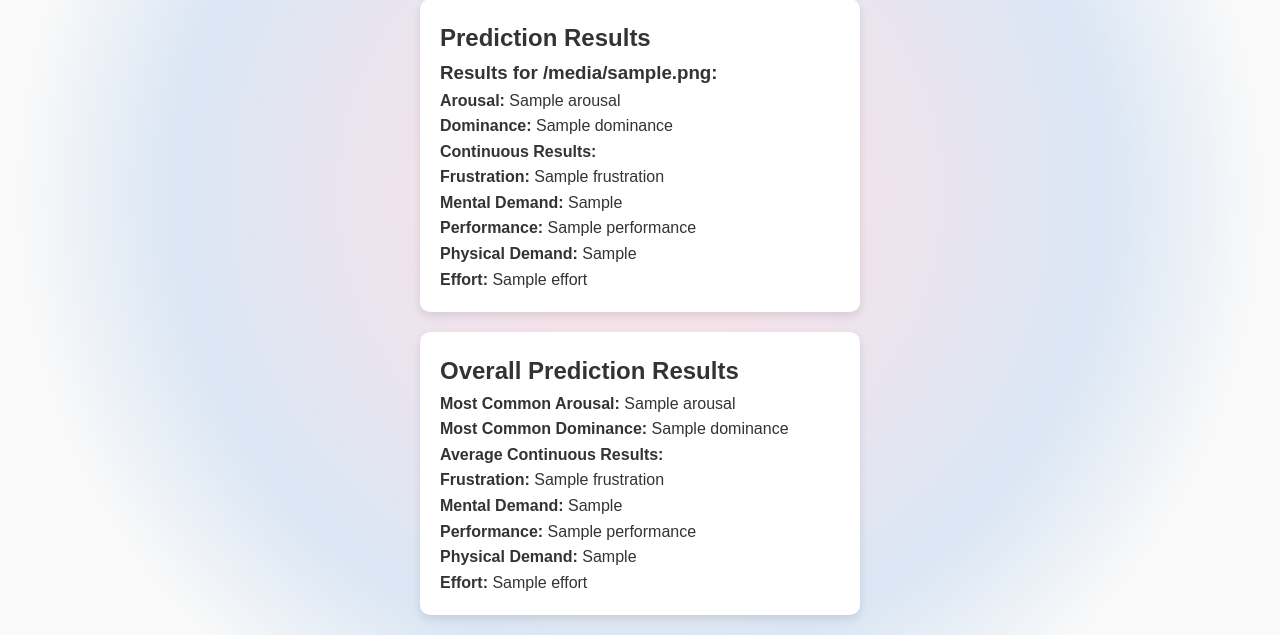
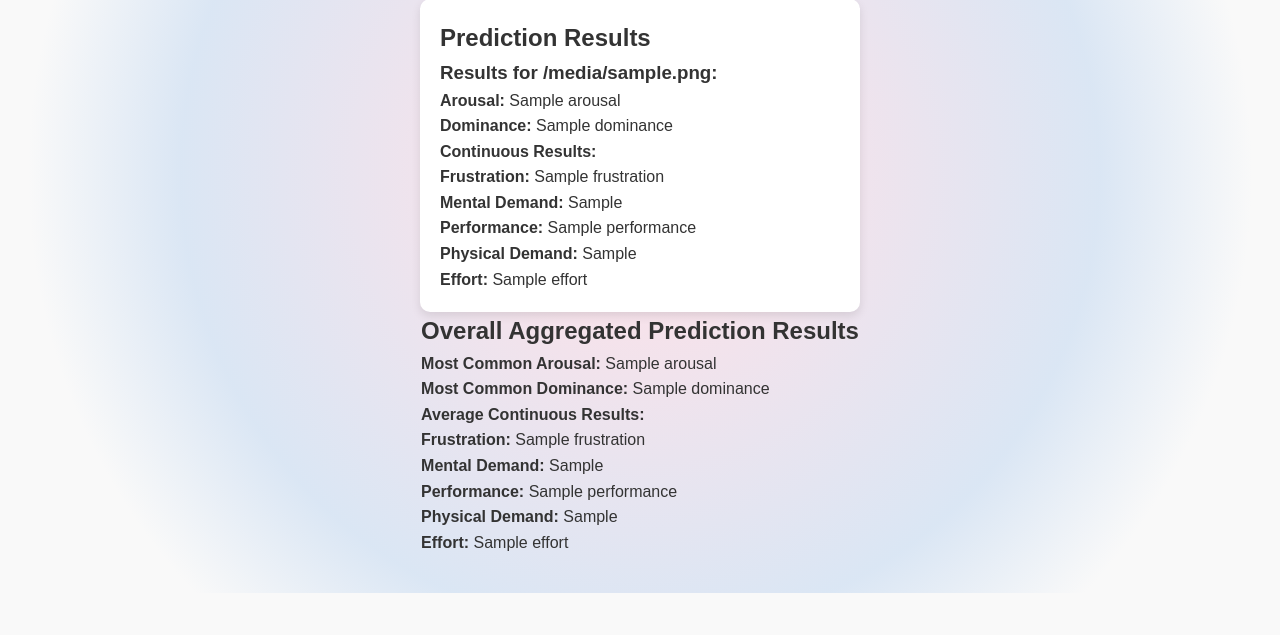
Before and after one commit to miiciiii/django_model_api, a Django app: template templates/testresnet.html in a window 1280 px wide. Shown: the part 247-882 px from the top of the page. After the commit the page ends 840 px from the top, so only its background shows below. Run offline with Django 5.2, Linux system fonts and the light colour scheme; the template is opened without the code that fills it: most values are stand-ins (such as "Sample title", 1, 10 or a date in 2020); parts of the project's set-up code (start-up, migrations or seed data) failed here and were passed over.

Commit message:
Working with Overall Results

```diff
--- a/templates/testresnet.html
+++ b/templates/testresnet.html
@@ -16,7 +16,7 @@
         <button type="submit">Upload Images</button>
     </form>
 
-    <!-- Display prediction results -->
+    <!-- Display individual prediction results -->
     {% if results %}
         <div class="results">
             <h2>Prediction Results</h2>
@@ -36,19 +36,19 @@
         </div>
     {% endif %}
 
-    <!-- Display overall prediction results -->
-    {% if overall_results %}
-        <div class="overall-results">
-            <h2>Overall Prediction Results</h2>
-            <p><strong>Most Common Arousal:</strong> {{ overall_results.arousal }}</p>
-            <p><strong>Most Common Dominance:</strong> {{ overall_results.dominance }}</p>
+    <!-- Display overall aggregated prediction results -->
+    {% if aggregated_results %}
+        <div class="aggregated-results">
+            <h2>Overall Aggregated Prediction Results</h2>
+            <p><strong>Most Common Arousal:</strong> {{ aggregated_results.arousal }}</p>
+            <p><strong>Most Common Dominance:</strong> {{ aggregated_results.dominance }}</p>
             <h4>Average Continuous Results:</h4>
             <ul>
-                <li><strong>Frustration:</strong> {{ overall_results.average_continuous.frustration }}</li>
-                <li><strong>Mental Demand:</strong> {{ overall_results.average_continuous.mental_demand }}</li>
-                <li><strong>Performance:</strong> {{ overall_results.average_continuous.performance }}</li>
-                <li><strong>Physical Demand:</strong> {{ overall_results.average_continuous.physical_demand }}</li>
-                <li><strong>Effort:</strong> {{ overall_results.average_continuous.effort }}</li>
+                <li><strong>Frustration:</strong> {{ aggregated_results.average_continuous.frustration }}</li>
+                <li><strong>Mental Demand:</strong> {{ aggregated_results.average_continuous.mental_demand }}</li>
+                <li><strong>Performance:</strong> {{ aggregated_results.average_continuous.performance }}</li>
+                <li><strong>Physical Demand:</strong> {{ aggregated_results.average_continuous.physical_demand }}</li>
+                <li><strong>Effort:</strong> {{ aggregated_results.average_continuous.effort }}</li>
             </ul>
         </div>
     {% endif %}
```
Also changed, not shown: api/utils.py (+23 -7 lines), api/views.py (+107 -5 lines).
